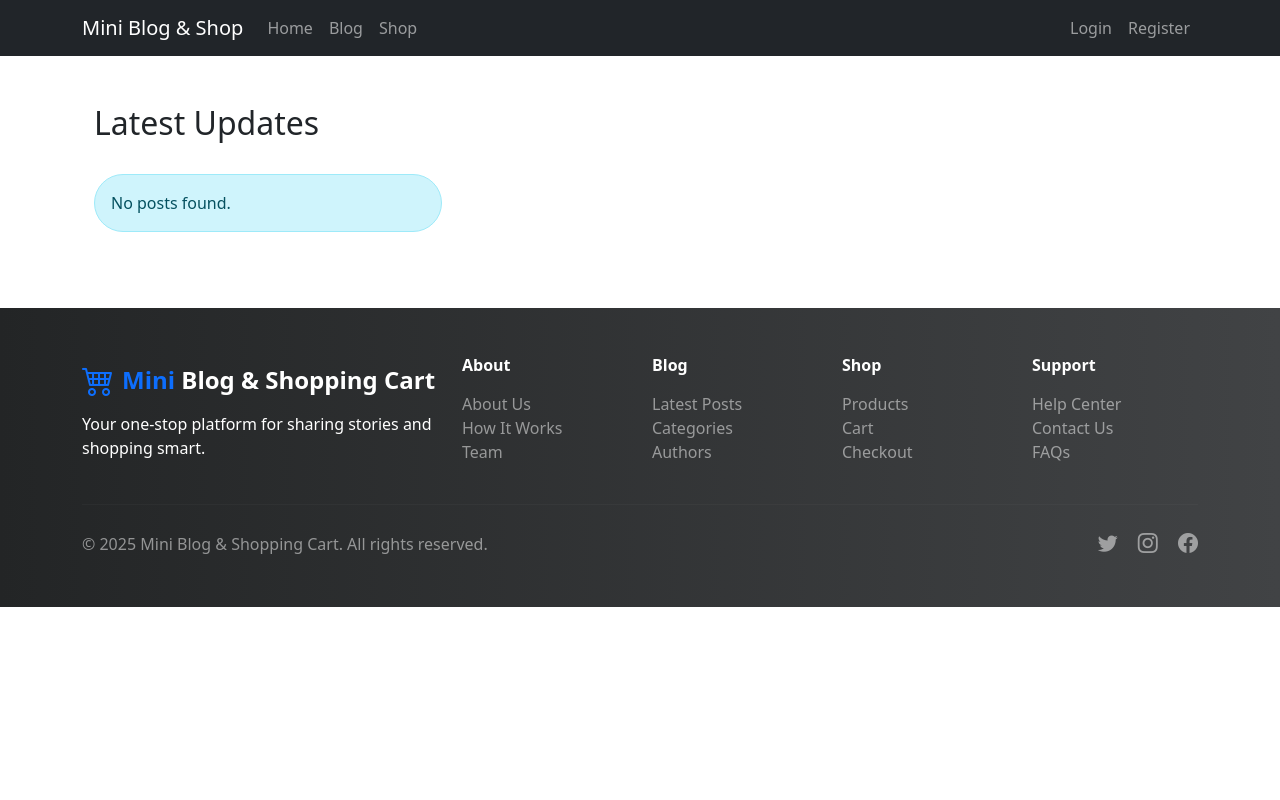
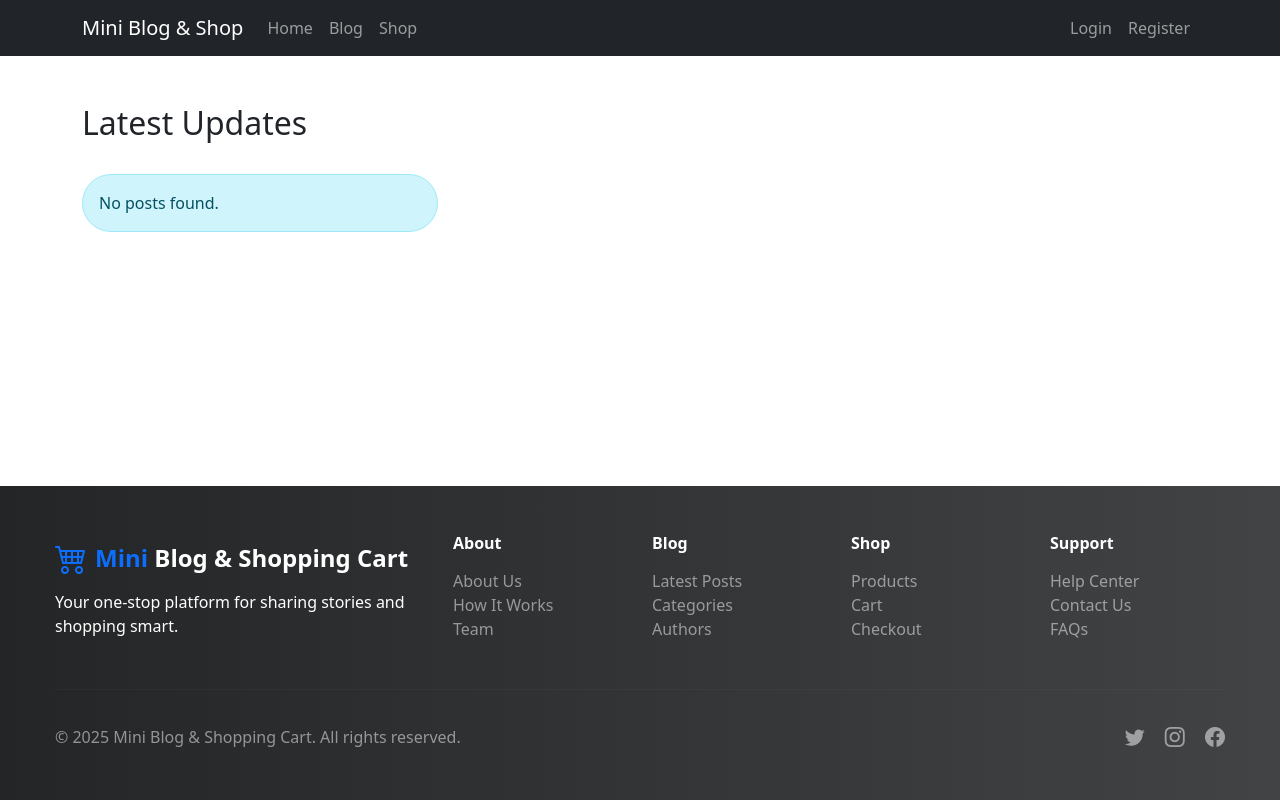
Before and after one commit to Aravinda-99/Mini_Blog_-_Shopping_Cart, a PHP site: page /blog/index.php in a window 1280 px wide. Run offline with PHP 8.4, Linux system fonts and the light colour scheme; data that the repository does not hold is empty.

Commit message:
fix footer to bottom

```diff
--- a/includes/footer.php
+++ b/includes/footer.php
@@ -1,8 +1,6 @@
-    </div> <!-- End of container -->
-    </div> <!-- End of .page-wrapper -->
-    <link rel="stylesheet" href="footer.css">
-    <footer style="background: linear-gradient(90deg, #232526 0%, #414345 100%); color: #fff; margin-top: 60px;">
-        <div class="container py-5">
+<br></br>
+<footer>
+            <div class="footer-content">
                 <div class="row align-items-start">
                     <div class="col-md-4 mb-4 mb-md-0">
                         <div class="d-flex align-items-center mb-2">
@@ -12,52 +10,53 @@
                         <p class="mb-0">Your one-stop platform for sharing stories and shopping smart.</p>
                     </div>
                     <div class="col-md-2 mb-4 mb-md-0">
-                    <h6 class="fw-bold mb-3">About</h6>
+                        <h6>About</h6>
                         <ul class="list-unstyled">
-                        <li><a href="#" class="text-decoration-none text-white-50">About Us</a></li>
-                        <li><a href="#" class="text-decoration-none text-white-50">How It Works</a></li>
-                        <li><a href="#" class="text-decoration-none text-white-50">Team</a></li>
+                            <li><a href="#">About Us</a></li>
+                            <li><a href="#">How It Works</a></li>
+                            <li><a href="#">Team</a></li>
                         </ul>
                     </div>
                     <div class="col-md-2 mb-4 mb-md-0">
-                    <h6 class="fw-bold mb-3">Blog</h6>
+                        <h6>Blog</h6>
                         <ul class="list-unstyled">
-                        <li><a href="#" class="text-decoration-none text-white-50">Latest Posts</a></li>
-                        <li><a href="#" class="text-decoration-none text-white-50">Categories</a></li>
-                        <li><a href="#" class="text-decoration-none text-white-50">Authors</a></li>
+                            <li><a href="#">Latest Posts</a></li>
+                            <li><a href="#">Categories</a></li>
+                            <li><a href="#">Authors</a></li>
                         </ul>
                     </div>
                     <div class="col-md-2 mb-4 mb-md-0">
-                    <h6 class="fw-bold mb-3">Shop</h6>
+                        <h6>Shop</h6>
                         <ul class="list-unstyled">
-                        <li><a href="#" class="text-decoration-none text-white-50">Products</a></li>
-                        <li><a href="#" class="text-decoration-none text-white-50">Cart</a></li>
-                        <li><a href="#" class="text-decoration-none text-white-50">Checkout</a></li>
+                            <li><a href="#">Products</a></li>
+                            <li><a href="#">Cart</a></li>
+                            <li><a href="#">Checkout</a></li>
                         </ul>
                     </div>
                     <div class="col-md-2">
-                    <h6 class="fw-bold mb-3">Support</h6>
+                        <h6>Support</h6>
                         <ul class="list-unstyled">
-                        <li><a href="#" class="text-decoration-none text-white-50">Help Center</a></li>
-                        <li><a href="#" class="text-decoration-none text-white-50">Contact Us</a></li>
-                        <li><a href="#" class="text-decoration-none text-white-50">FAQs</a></li>
+                            <li><a href="#">Help Center</a></li>
+                            <li><a href="#">Contact Us</a></li>
+                            <li><a href="#">FAQs</a></li>
                         </ul>
                     </div>
                 </div>
-
-            <hr class="my-4" style="border-color:rgba(255,255,255,0.1);">
+                <hr>
                 <div class="d-flex flex-column flex-md-row justify-content-between align-items-center">
-                <div class="mb-2 mb-md-0">
-                    <span class="text-white-50">© 2025 Mini Blog & Shopping Cart. All rights reserved.</span>
+                    <div class="copyright mb-2 mb-md-0">
+                        © 2025 Mini Blog & Shopping Cart. All rights reserved.
                     </div>
-                <div>
-                    <a href="#" class="text-white-50 me-3 fs-5"><i class="bi bi-twitter"></i></a>
-                    <a href="#" class="text-white-50 me-3 fs-5"><i class="bi bi-instagram"></i></a>
-                    <a href="#" class="text-white-50 fs-5"><i class="bi bi-facebook"></i></a>
+                    <div class="social-icons">
+                        <a href="#"><i class="bi bi-twitter"></i></a>
+                        <a href="#"><i class="bi bi-instagram"></i></a>
+                        <a href="#"><i class="bi bi-facebook"></i></a>
                     </div>
                 </div>
             </div>
         </footer>
+    </div> <!-- End of .page-wrapper -->
+    <link rel="stylesheet" href="footer.css">
     <script src="https://cdn.jsdelivr.net/npm/bootstrap@5.3.0/dist/js/bootstrap.bundle.min.js"></script>
 </body>
 </html>
--- a/includes/header.php
+++ b/includes/header.php
@@ -10,8 +10,85 @@ session_start();
     <link href="https://cdn.jsdelivr.net/npm/bootstrap@5.3.0/dist/css/bootstrap.min.css" rel="stylesheet">
     <link rel="stylesheet" href="https://cdn.jsdelivr.net/npm/bootstrap-icons@1.10.0/font/bootstrap-icons.css">
     <link rel="stylesheet" href="header.css">
+    <style>
+        /* Ensure the entire page takes full height and width */
+        html, body {
+            height: 100%;
+            margin: 0;
+            padding: 0;
+        }
+
+        .page-wrapper {
+            min-height: 100vh;
+            display: flex;
+            flex-direction: column;
+        }
+
+        main {
+            flex: 1; /* Push footer to the bottom */
+        }
+
+        /* Footer styles */
+        footer {
+            margin-top: auto !important; /* Push footer to the bottom */
+            width: 100%; /* Ensure footer spans full width */
+            background: linear-gradient(90deg, #232526 0%, #414345 100%); /* Background gradient */
+            color: #fff; /* Text color */
+            padding: 0; /* Remove default padding */
+        }
+
+        /* Wrapper for footer content */
+        footer .footer-content {
+            width: 100%; /* Full width */
+            max-width: 1200px; /* Constrain content width like a container */
+            margin: 0 auto; /* Center the content */
+            padding: 3rem 15px; /* Custom padding */
+        }
+
+        /* Footer headings */
+        footer h6 {
+            font-weight: bold;
+            margin-bottom: 1rem;
+            color: #fff;
+        }
+
+        /* Footer links */
+        footer ul.list-unstyled li a {
+            color: rgba(255, 255, 255, 0.5); /* text-white-50 equivalent */
+            text-decoration: none;
+        }
+
+        footer ul.list-unstyled li a:hover {
+            color: #fff; /* Hover effect */
+            text-decoration: underline;
+        }
+
+        /* Horizontal rule */
+        footer hr {
+            border-color: rgba(255, 255, 255, 0.1);
+            margin: 2rem 0;
+        }
+
+        /* Social icons */
+        footer .social-icons a {
+            color: rgba(255, 255, 255, 0.5); /* text-white-50 equivalent */
+            font-size: 1.25rem; /* fs-5 equivalent */
+            margin-left: 1rem; /* me-3 equivalent */
+            text-decoration: none;
+        }
+
+        footer .social-icons a:hover {
+            color: #fff; /* Hover effect */
+        }
+
+        /* Copyright text */
+        footer .copyright {
+            color: rgba(255, 255, 255, 0.5); /* text-white-50 equivalent */
+        }
+    </style>
 </head>
 <body>
+    <div class="page-wrapper">
         <nav class="navbar navbar-expand-lg navbar-dark bg-dark">
             <div class="container">
                 <a class="navbar-brand" href="index.php">Mini Blog & Shop</a>
@@ -60,4 +137,3 @@ session_start();
                 </div>
             </div>
         </nav>
-    <div class="container mt-4">
```
Lines whose indentation alone changed are shown as unchanged.
